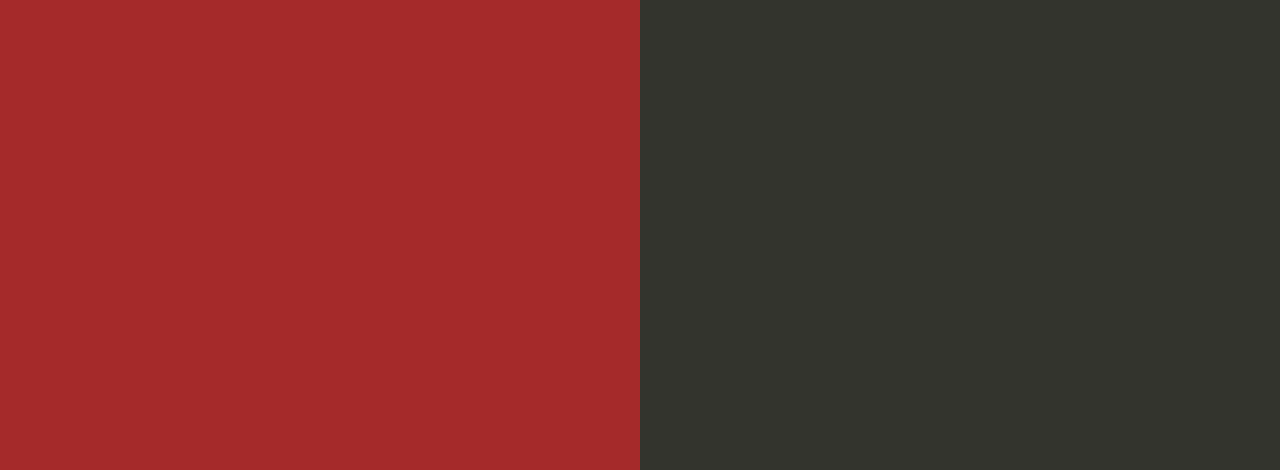
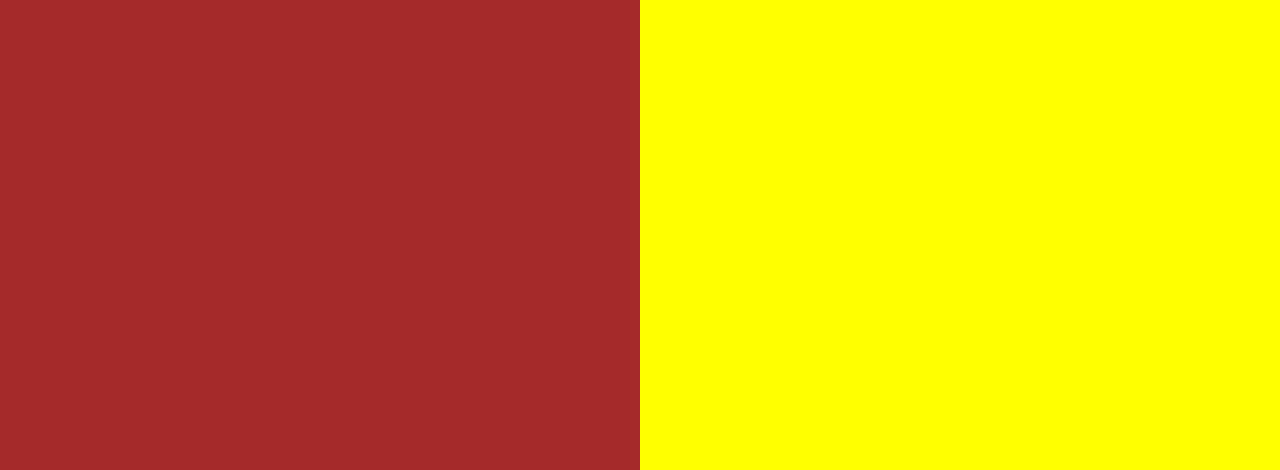
Before and after one commit to Narkunan/node-js-app, a website: page index.html in a window 1280 px wide. Shown: the part 330-800 px from the top of the page. Drawn offline with Linux system fonts and the light colour scheme.

Commit message:
Update index.html

```diff
--- a/index.html
+++ b/index.html
@@ -49,7 +49,7 @@
         bottom: 0px;
         left: 50%;
 
-        background-color: #33342D;
+        background-color: yellow;
       }
 
       h1 {
```
